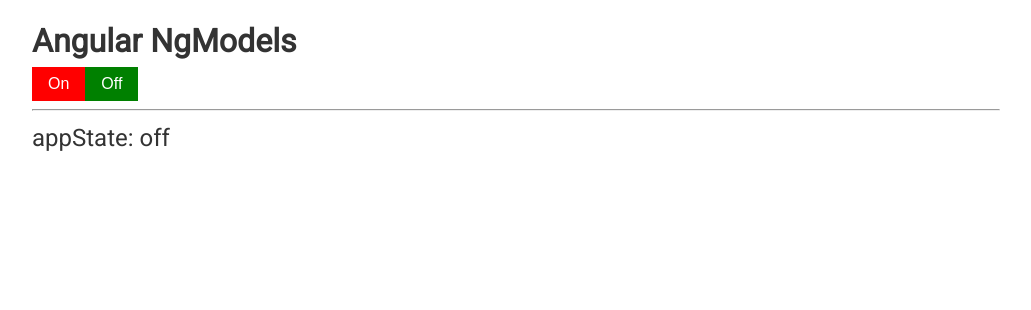
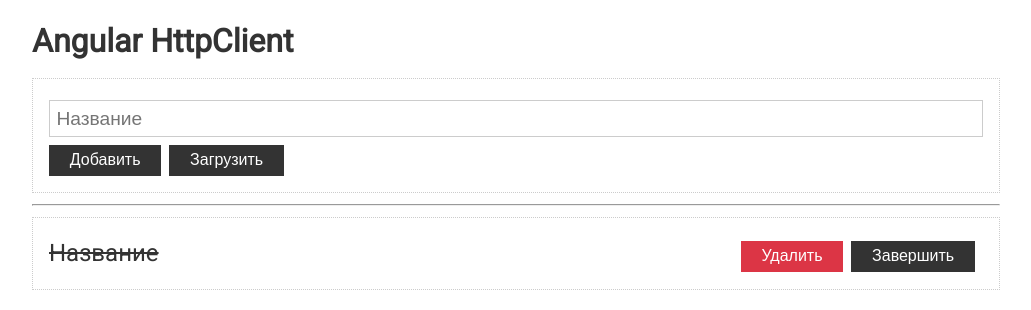
Before and after one commit to R-A-S/angular-basics, an Angular app: page / in a window 1280 px wide. Shown: the top 310 px of the page, without its empty margins (124-1155 px from the left). Built offline with nearby package versions, Linux system fonts and the light colour scheme.

Commit message:
HTTP Client

```diff
--- a/src/app/app.component.html
+++ b/src/app/app.component.html
@@ -1,12 +1,23 @@
 <div class="container">
-  <h1>Angular NgModels</h1>
+  <h1>Angular HttpClient</h1>
 
-  <app-switch
-    (ngModelChange)="handleChange()"
-    [(ngModel)]="appState"
-  ></app-switch>
+  <div class="card">
+    <div class="form-control">
+      <input placeholder="Название" type="text" />
+    </div>
+    <button class="btn">Добавить</button>
+    <button class="btn">Загрузить</button>
+  </div>
 
   <hr />
 
-  <p>appState: {{ appState }}</p>
+  <div class="card">
+    <p>
+      <span class="completed">Название</span>
+      <span>
+        <button class="btn btn-danger">Удалить</button>
+        <button class="btn">Завершить</button>
+      </span>
+    </p>
+  </div>
 </div>
--- a/src/app/app.component.scss
+++ b/src/app/app.component.scss
@@ -1,3 +1,13 @@
 p {
   font-size: 1.5rem;
 }
+
+input {
+  &.ng-invalid.ng-touched {
+    border: 1px solid red;
+  }
+
+  &.ng-valid.ng-touched {
+    border: 1px solid green;
+  }
+}
--- a/src/app/app.component.ts
+++ b/src/app/app.component.ts
@@ -1,14 +1,10 @@
-import { Component } from '@angular/core';
+import { Component, OnInit } from '@angular/core';
 
 @Component({
   selector: 'app-root',
   templateUrl: './app.component.html',
   styleUrls: ['./app.component.scss'],
 })
-export class AppComponent {
-  appState = 'off';
-
-  handleChange(): void {
-    console.log(this.appState);
-  }
+export class AppComponent implements OnInit {
+  ngOnInit() {}
 }
--- a/src/app/switch/switch.component.html
+++ /dev/null
@@ -1,6 +0,0 @@
-<div>
-  <button [class.active]="state === 'on'" (click)="setState('on')">On</button>
-  <button [class.active]="state === 'off'" (click)="setState('off')">
-    Off
-  </button>
-</div>
--- a/src/app/switch/switch.component.scss
+++ /dev/null
@@ -1,16 +0,0 @@
-div {
-  display: inline-block;
-
-  button {
-    padding: 0.5rem 1rem;
-    font-size: 1rem;
-    color: #fff;
-    background: red;
-    border: none;
-    outline: none;
-
-    &.active {
-      background: green;
-    }
-  }
-}
--- a/src/app/switch/switch.component.ts
+++ /dev/null
@@ -1,38 +0,0 @@
-import { Component, forwardRef, Provider } from '@angular/core';
-import { ControlValueAccessor, NG_VALUE_ACCESSOR } from '@angular/forms';
-
-const VALUE_ACCESSOR: Provider = {
-  provide: NG_VALUE_ACCESSOR,
-  useExisting: forwardRef(() => SwitchComponent),
-  multi: true,
-};
-
-@Component({
-  selector: 'app-switch',
-  templateUrl: './switch.component.html',
-  styleUrls: ['./switch.component.scss'],
-  providers: [VALUE_ACCESSOR],
-})
-export class SwitchComponent implements ControlValueAccessor {
-  state = 'off';
-
-  setState(state: string): void {
-    this.state = state;
-
-    this.onChange(this.state);
-  }
-
-  registerOnChange(fn: any): void {
-    this.onChange = fn;
-  }
-
-  registerOnTouched(fn: any): void {}
-
-  setDisabledState(isDisabled: boolean): void {}
-
-  writeValue(state: string): void {
-    this.state = state;
-  }
-
-  private onChange = (value: any): void => {};
-}
--- a/src/styles.scss
+++ b/src/styles.scss
@@ -53,10 +53,15 @@
     color: #000;
     cursor: not-allowed;
   }
+
+  &:hover {
+    opacity: 0.8;
+  }
 }
 
-.btn:hover {
-  opacity: 0.8;
+.btn.btn-danger {
+  background: #dc3545;
+  color: #fff;
 }
 
 .form-control {
@@ -84,6 +89,15 @@
   padding: 1rem;
   border: #ccc 1px dotted;
   margin: 0.7rem 0;
+
+  p {
+    display: flex;
+    justify-content: space-between;
+
+    span.completed {
+      text-decoration: line-through;
+    }
+  }
 }
 
 input,
```
Also changed, not shown: src/app/app.module.ts (+3 -4 lines).
